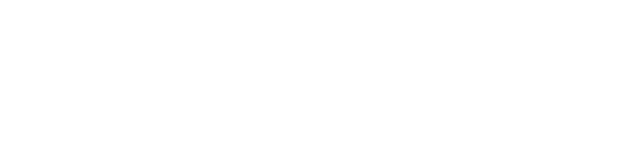
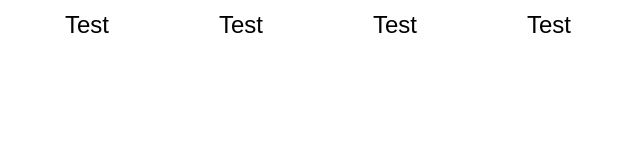
Before and after one commit to Niuffi/WebsiteTemplate, a plain HTML site: page index.html in a window 1280 px wide. Shown: the whole page, without its empty margins (322-962 px from the left). Drawn offline with Linux system fonts and the light colour scheme.

Commit message:
navi bar

```diff
--- a/index.html
+++ b/index.html
@@ -6,6 +6,13 @@
     <title>Title</title>
 </head>
 <body>
+<nav>
+    <button class="nav_button">Test</button>
+    <button class="nav_button">Test</button>
+    <button class="nav_button">Test</button>
+    <button class="nav_button">Test</button>
+</nav>
+
 
 </body>
 </html>
--- a/style.css
+++ b/style.css
@@ -1,8 +1,40 @@
 body {
     background-color: white;
+    margin: 0;
 }
+nav {
+    height: 50px;
+    width: 100%;
+    text-align: center;
+    position: sticky;
+    display: block;
+    top: 0;
+}
+
+.nav_button {
+
+    height: 50px;
+    width: 150px;
+    background: none;
+    border: 0;
+    font-size: 24px;
+}
+    .nav_button:hover {
+        cursor: pointer;
+        background-color: black;
+        color: white;
+
+    }
+
 @media (prefers-color-scheme: dark) {
     body {
         background-color: black;
     }
+    .nav_button {
+        color: white;
+    }
+        .nav_button:hover {
+            background-color: white;
+            color: black;
+        }
 }
```
